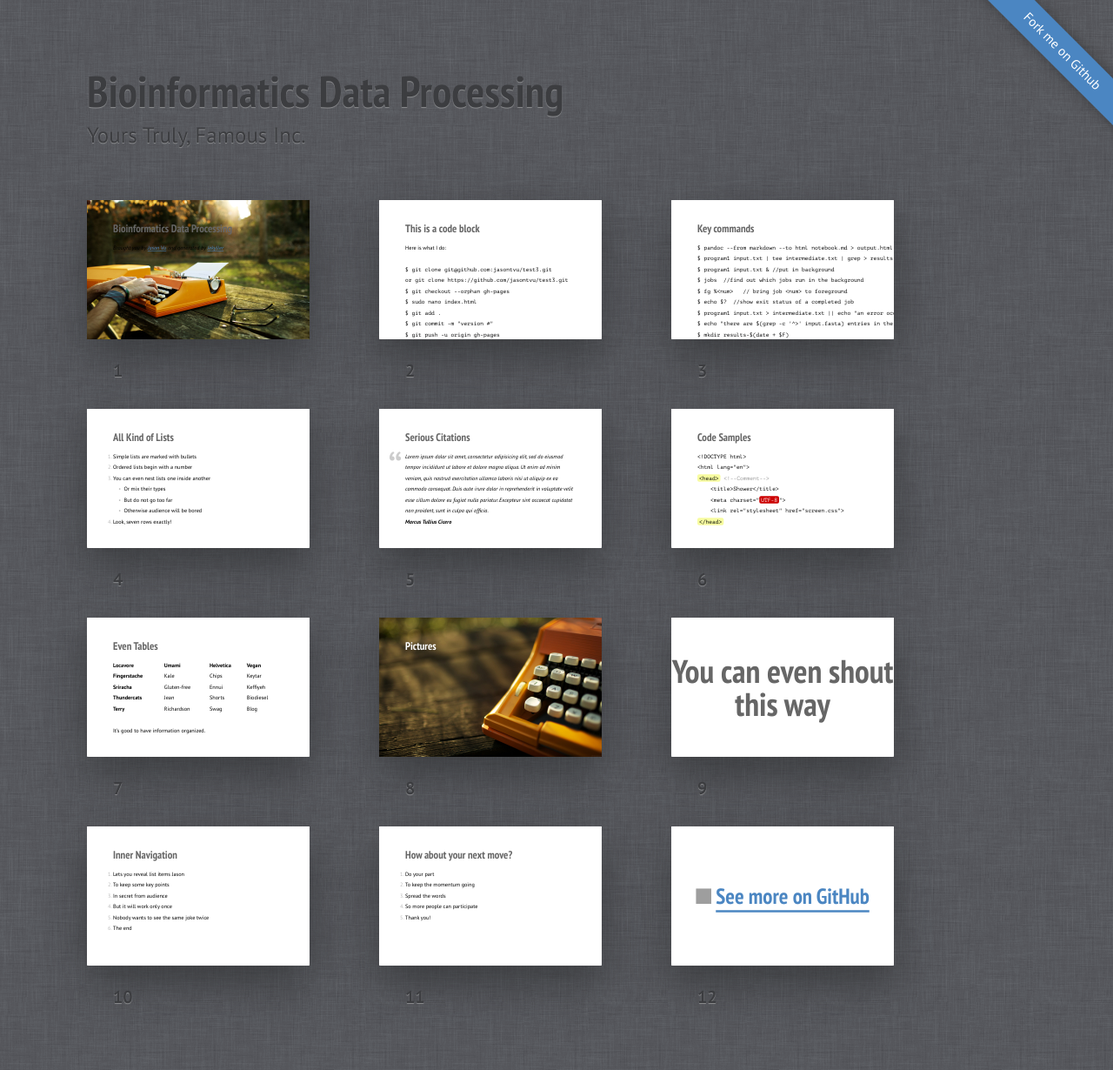
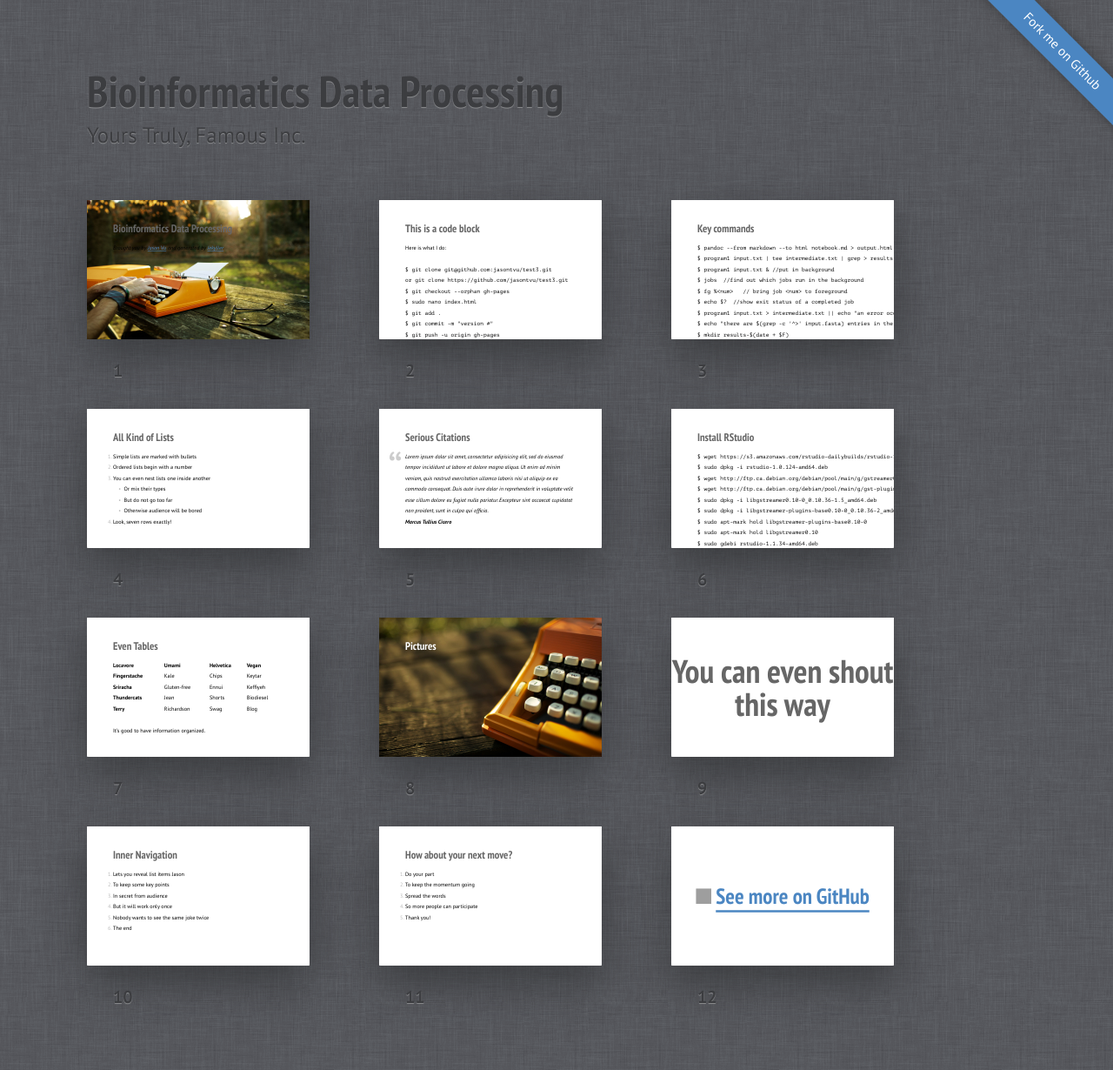
Before and after one commit to jasontvu/test3, a Jekyll site: the page built from index.md, in a window 1280 px wide. Shown: the whole page at 87% size. Built offline with Jekyll 4.4.1, drawn with Linux system fonts in a browser that asks for light colours; our own code applies the rules of GitHub Pages for plain Markdown files; grey boxes are pictures that could not be loaded.

Commit message:
1-6-17-4

```diff
--- a/index.md
+++ b/index.md
@@ -91,15 +91,17 @@ Shower ['ʃəuə] noun. A person or thing that shows.
 <figcaption>Marcus Tullius Cicero</figcaption>
 </figure>
 
-## Code Samples
+## Install RStudio
 
-    <!DOCTYPE html>
-    <html lang="en">
-    <mark><head></mark> <mark class="comment"><!--Comment--></mark>
-        <title>Shower</title>
-        <meta charset="<mark class="important">UTF-8</mark>">
-        <link rel="stylesheet" href="screen.css">
-    <mark></head></mark>
+    $ wget https://s3.amazonaws.com/rstudio-dailybuilds/rstudio-1.1.34-amd64.deb
+    $ sudo dpkg -i rstudio-1.0.124-amd64.deb
+    $ wget http://ftp.ca.debian.org/debian/pool/main/g/gstreamer0.10/libgstreamer0.10-0_0.10.36-1.5_amd64.deb
+    $ wget http://ftp.ca.debian.org/debian/pool/main/g/gst-plugins-base0.10/libgstreamer-plugins-base0.10-0_0.10.36-2_amd64.deb
+    $ sudo dpkg -i libgstreamer0.10-0_0.10.36-1.5_amd64.deb
+    $ sudo dpkg -i libgstreamer-plugins-base0.10-0_0.10.36-2_amd64.deb
+    $ sudo apt-mark hold libgstreamer-plugins-base0.10-0
+    $ sudo apt-mark hold libgstreamer0.10
+    $ sudo gdebi rstudio-1.1.34-amd64.deb
 
 ## Even Tables
 
```
